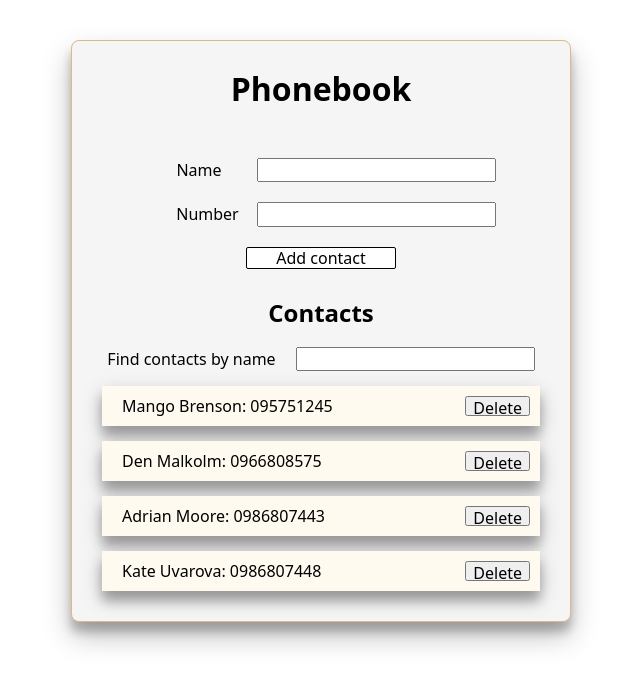
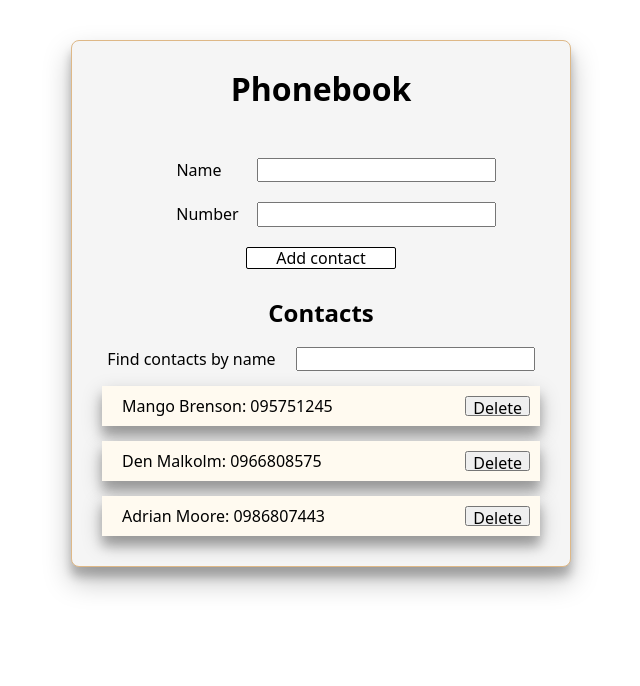
Before and after one commit to IhorWenher/goit-react-hw-08-phonebook, a React (Create React App) app: page / in a window 1280 px wide. Shown: the top 686 px of the page, without its empty margins (319-959 px from the left). Built offline with nearby package versions, Linux system fonts and the light colour scheme; data requests are answered from the project's data file.

Commit message:
add loading

```diff
--- a/db.json
+++ b/db.json
@@ -14,11 +14,6 @@
       "id": "ca9212ce-f852-4a6e-a95d-b1f779bba87a",
       "name": "Adrian Moore",
       "number": "0986807443"
-    },
-    {
-      "id": "c7c9c02c-b8df-42d5-8db1-1c1d7c45f90c",
-      "name": "Kate Uvarova",
-      "number": "0986807448"
     }
   ]
 }
--- a/src/App.js
+++ b/src/App.js
@@ -10,13 +10,16 @@ function App() {
     state => state.phonebook.contacts.length > 1,
   );
 
+  const loading = useSelector(state => state.phonebook.loading);
+
   return (
     <div className={Styles.container}>
       <h1 className={Styles.h1}>Phonebook</h1>
       <ContactForm />
-      <h2 className={Styles.h2}>Contacts</h2>
+      <h2 className={Styles.h2}>
+        Contacts{loading && <span className={Styles.span}>Loading...</span>}
+      </h2>
       {contactsLength && <Filter />}
-
       <ContactList />
     </div>
   );
--- a/src/App.module.css
+++ b/src/App.module.css
@@ -15,3 +15,7 @@
     text-align: center;
     margin: 0;
 }
+
+.span {
+    margin-left: 10px;
+}
```
